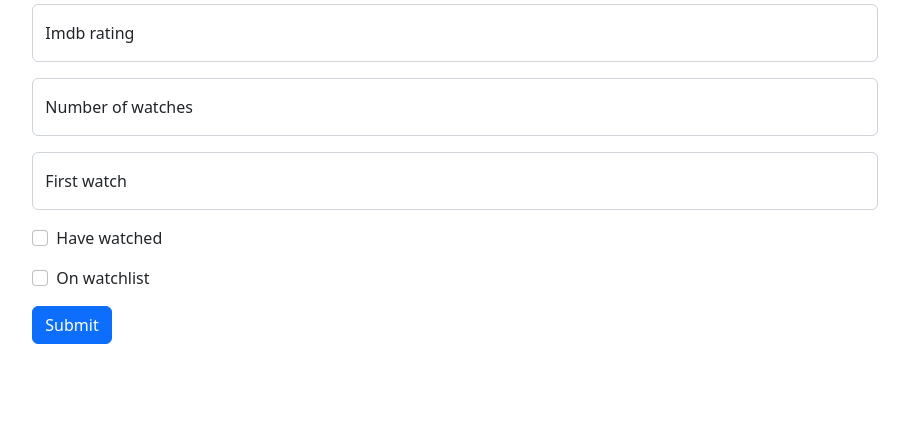
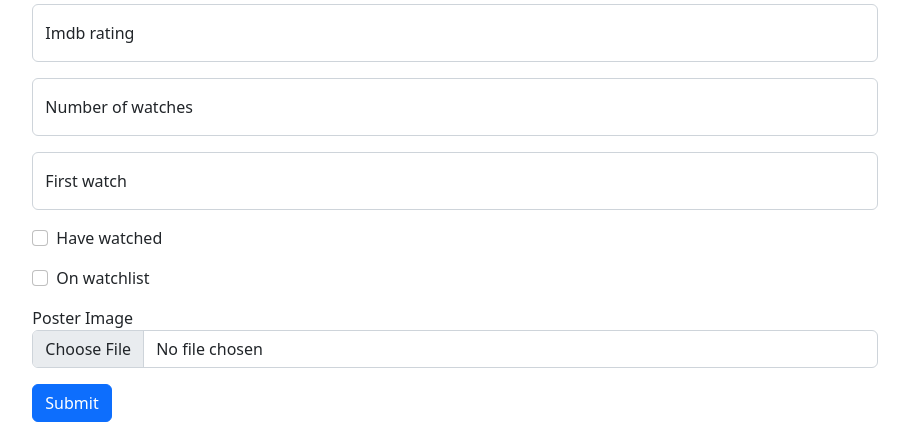
Before and after one commit to basil08/playtime, a Django app: page /new/ in a window 1280 px wide. Shown: the part 708-1130 px from the top of the page, without its empty margins (185-1094 px from the left). Before the commit the page ends 1052 px from the top, so only its background shows below. Run offline with Django 4.2, Linux system fonts and the light colour scheme; the visitor is signed in with stand-in values (Sample User, id 1).

Commit message:
Feature: Implement Poster Upload

```diff
--- a/movie/forms.py
+++ b/movie/forms.py
@@ -1,6 +1,19 @@
 from django import forms
+import time
+from movie.models import Movie
 
-from movie.models import Movie
+def save_image_file(fp, name, width, height, extension='jpeg'):
+  if not name: name = int(time.time())
+  img_url = "img/posters/IMG{}_{}X{}.{}".format(name, width, height, extension)
+
+  # NOTE: A tiny hack to accomodate the img/ directory inside static/ AND
+  # access using {% static %} tag
+  # db only stores the part _after_ static (that is, relative to static/)
+  # AND NOT the absolute path relative to project root
+  with open('./static/' + img_url, 'wb+') as dest:
+    for chunk in fp.chunks():
+      dest.write(chunk)
+  return img_url
 
 class CreateNewMovieForm(forms.ModelForm):
   class Meta:
@@ -23,6 +36,7 @@ class CreateNewMovieForm(forms.ModelForm):
     labels = {
       'n_watches': 'Number of watches'
     }
+  poster_image = forms.ImageField(label='Poster Image', required=False)
 
   def __init__(self, *args, **kwargs):
     super(CreateNewMovieForm, self).__init__(*args, **kwargs)
@@ -37,11 +51,18 @@ class CreateNewMovieForm(forms.ModelForm):
           'class': 'form-check-input'
       })
 
+
   def save(self, commit=True, *args, **kwargs):
     movie = super(CreateNewMovieForm, self).save(commit=False)
     created_by = kwargs.pop('created_by', None)
     if not created_by:
       raise forms.ValidationError("NO USER ID FOUND")
+
+    img = self.cleaned_data['poster_image']
+
+    if img:
+      poster_image_url = save_image_file(img, img.image.filename, img.image.width, img.image.height, img.image.format.lower())
+      movie.poster_image = poster_image_url
     movie.created_by = created_by
     if commit:
       movie.save()
--- a/movie/models.py
+++ b/movie/models.py
@@ -11,6 +11,7 @@ class Movie(models.Model):
   tags = models.CharField(max_length=400, null=True, blank=True)
   imdb_rating = models.FloatField(null=True, blank=True)
   runtime = models.FloatField(null=True, blank=True)
+  poster_image = models.CharField(max_length=300, null=True, blank=True)
 
   n_watches = models.IntegerField(null=True, blank=True)
   have_watched = models.BooleanField(default=False)
--- a/movie/templates/movie/movie-card.html
+++ b/movie/templates/movie/movie-card.html
@@ -3,9 +3,9 @@
 
 <div class="card mb-3" >
   <div class="row">
-    {% if movie.posterImage %}
+    {% if movie.poster_image %}
     <div class="col-md-3">
-      <img src="{% static '0.jpg' %}" class="img-fluid" alt="...">
+      <img src="{% static movie.poster_image %}" class="img-fluid" alt="...">
     </div>
     <div class="col-md-9">
       <div class="card-body">
--- a/movie/templates/movie/new.html
+++ b/movie/templates/movie/new.html
@@ -13,7 +13,7 @@
     <h1>Create New Movie</h1>
   </div>
 
-  <form action="{% url 'movie:new' %}" method="post">
+  <form enctype="multipart/form-data" action="{% url 'movie:new' %}" method="post">
     {% csrf_token %}
     {% for field in form %}
     {% if field.id_for_label == 'id_have_watched' or field.id_for_label == 'id_on_watchlist' %}
@@ -23,6 +23,18 @@
       </div>
       {{ field }}
       <label for="{{ field.id_for_label }}">{{ field.label }} </label>
+      {% if field.help_text %}
+      <p class="form-text text-muted">{{ field.help_text|safe }}</p>
+      {% endif %}
+    </div>
+    {% else %}
+    {% if field.id_for_label == 'id_poster_image' %}
+    <div class="mb-3">
+      <div class="form-errors">
+        {{ field.errors }}
+      </div>
+      <label for="{{ field.id_for_label }}">{{ field.label }} </label>
+      {{ field }}
       {% if field.help_text %}
       <p class="form-text text-muted">{{ field.help_text|safe }}</p>
       {% endif %}
@@ -39,6 +51,7 @@
       {% endif %}
     </div>
     {% endif %}
+    {% endif %}
     {% endfor %}
     <button type="submit" class="btn btn-primary">Submit</button>
   </form>
--- a/movie/views.py
+++ b/movie/views.py
@@ -6,7 +6,6 @@ from django.contrib import messages
 
 from movie.models import Movie
 from movie.forms import CreateNewMovieForm
-
 
 
 @login_required
@@ -37,7 +36,7 @@ def getMovie(request, movie_id):
 @login_required
 def newMovie(request):
   if request.method == 'POST':
-    form = CreateNewMovieForm(request.POST)
+    form = CreateNewMovieForm(request.POST, request.FILES)
     if form.is_valid():
       form.save(created_by=request.user)
       messages.success(request, "Movie saved successfully!")
```
Also changed, not shown: movie/migrations/0002_movie_poster_image.py (added), static/img/posters/IMG1660201332_1205X1600.jpeg (added), static/img/posters/IMG1660201667_1205X1600.jpeg (added).
